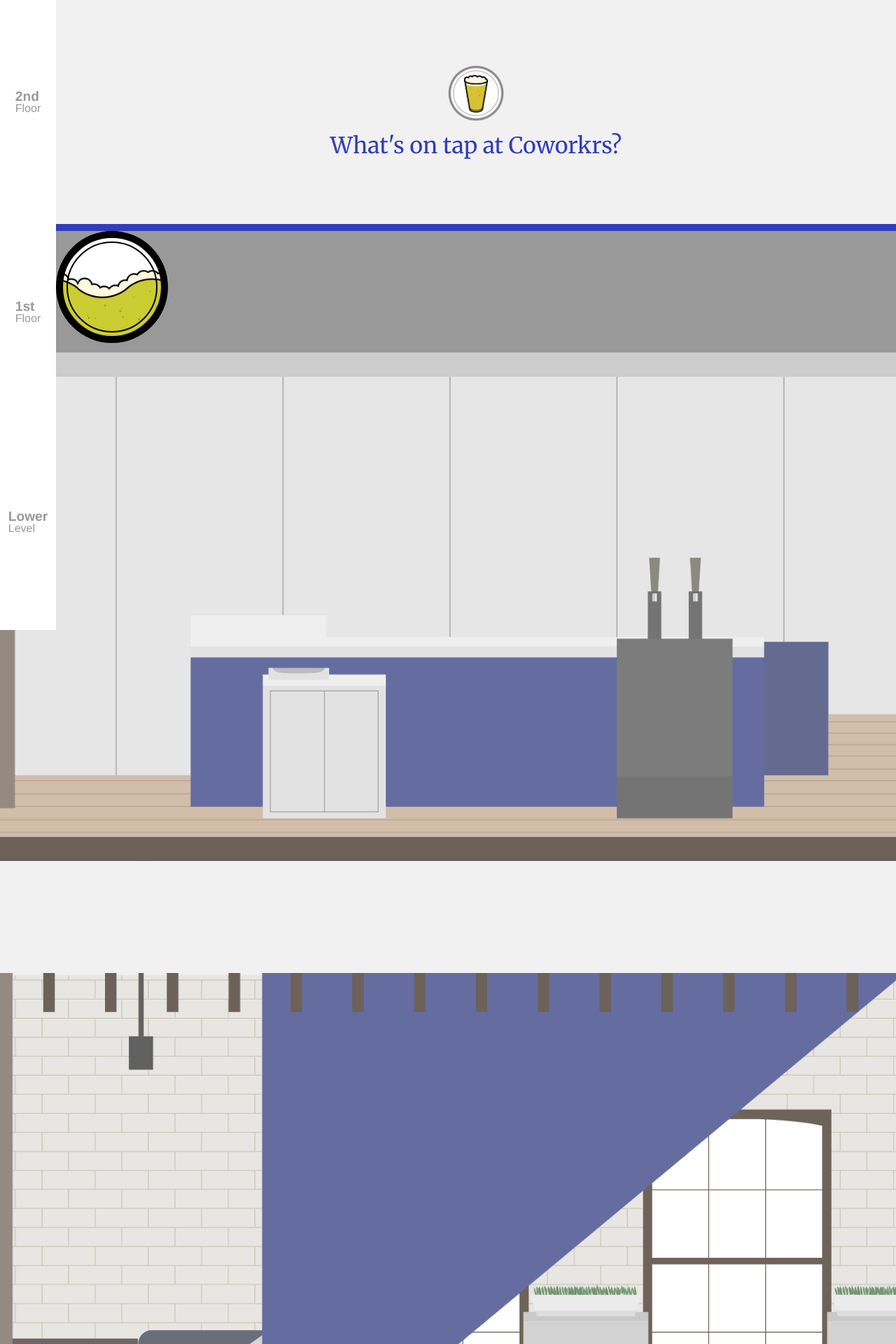
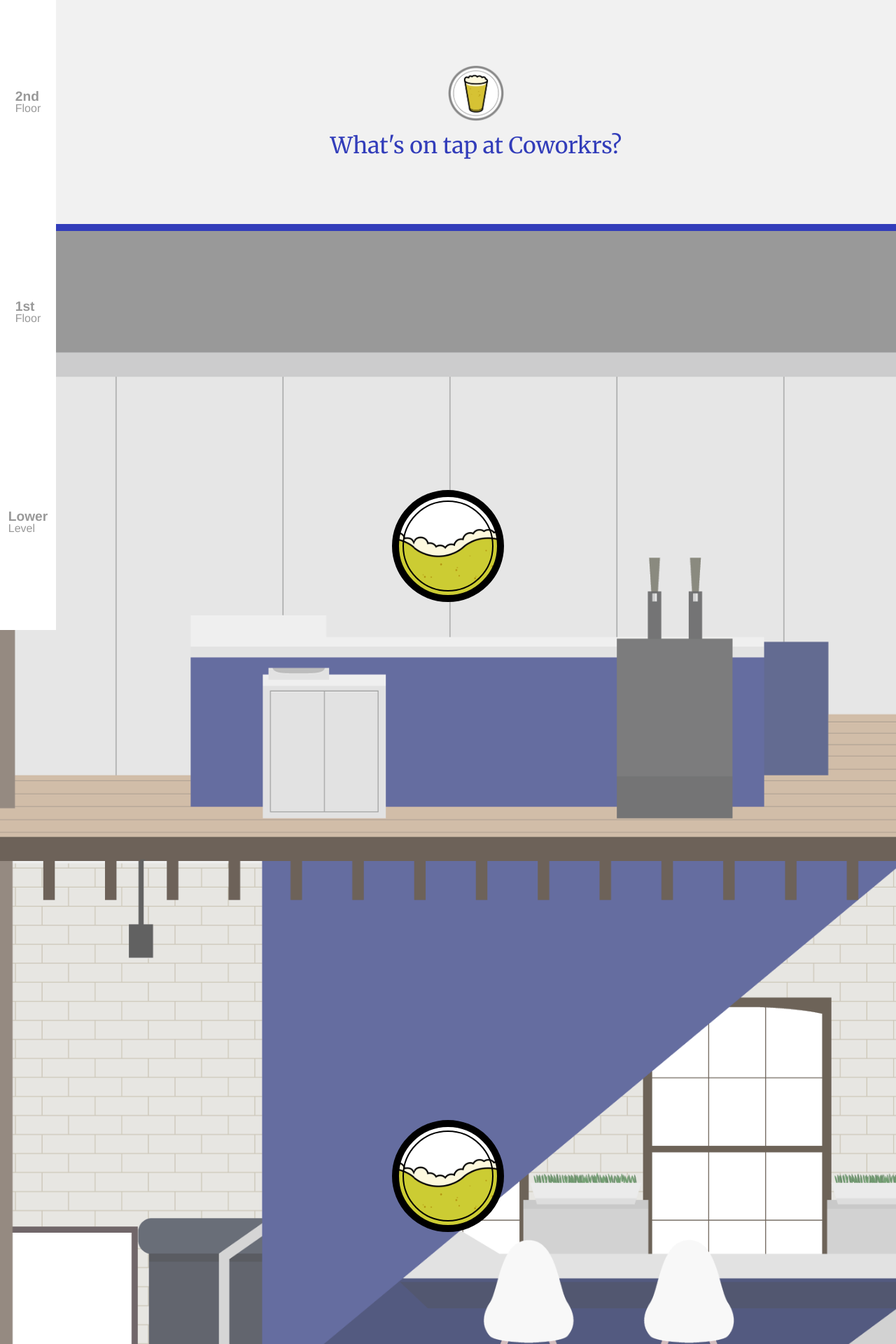
Before and after one commit to theReboot/cobrewrs, a Jekyll site: the page built from index.html, in a window 1280 px wide. Shown: the top 1920 px of the page at 70% size. Built offline with Jekyll 4.4.1, drawn with Linux system fonts in a browser that asks for light colours; comment, search, counter and statistics services are not loaded.

Commit message:
Repositioned loader

```diff
--- a/css/main.scss
+++ b/css/main.scss
@@ -18,6 +18,7 @@ section {
   margin: 0;
   min-height: $floorHeight;
   width: 100%;
+  position: relative;
   background-size: auto $floorHeight;
   background-repeat: no-repeat;
   background-position: center top;
@@ -390,6 +391,14 @@ strong {
   }
 }
 
+.loadWrap {
+  position: absolute;
+  left: 50%;
+  top: 50vh;
+  transform: translateX(-50%) translateY(-50%);
+  z-index: 3;
+}
+
 .loader {
   width: 10rem;
   height: 10rem;
--- a/index.html
+++ b/index.html
@@ -12,7 +12,9 @@ layout: home
 
 <section class="floor secondFloor" id="secondFloor">
 
-  <div class="loader"></div>
+    <div class="loadWrap">
+      <div class="loader"></div>
+    </div>
 
     <div class="infoWrap">
       <div id="beer0" class="beer"></div>
@@ -23,6 +25,10 @@ layout: home
 
 <section class="floor firstFloor" id="firstFloor">
 
+    <div class="loadWrap">
+      <div class="loader"></div>
+    </div>
+
     <div class="infoWrap">
       <div id="beer2" class="beer"></div>
     </div>
@@ -30,6 +36,10 @@ layout: home
 </section>
 
 <section class="floor lowerLevel" id="lowerLevel">
+
+    <div class="loadWrap">
+      <div class="loader"></div>
+    </div>
 
     <div class="infoWrap">
       <div id="beer3" class="beer"></div>
--- a/js/scripts.js
+++ b/js/scripts.js
@@ -1,8 +1,8 @@
 window.onload = function() { init() };
 
 // global var
-// var requestParameters = '?client_id=7665C24D5D9B86BD78146E89DED1A50440A56D43&client_secret=C5F5D761BB5AFFBB02A05F7C23A86AAC157CECE0';
-var requestParameters = 'test'
+var requestParameters = '?client_id=7665C24D5D9B86BD78146E89DED1A50440A56D43&client_secret=C5F5D761BB5AFFBB02A05F7C23A86AAC157CECE0';
+// var requestParameters = 'test'
 var public_spreadsheet_url = 'https://docs.google.com/spreadsheets/d/1kwgYEHQT0BPk_-pSerQDmLQslBwceMN93LXfFSdwQu8/pubhtml';
 
 function init() {
@@ -61,7 +61,6 @@ function showInfo(data, tabletop) {
 
           $(beerModuleContent).hide().appendTo("#beer" + [i]).fadeIn(250);
 
-          // $("#beer" + [i]).append(beerModuleContent);
         });
       };
     }
```
